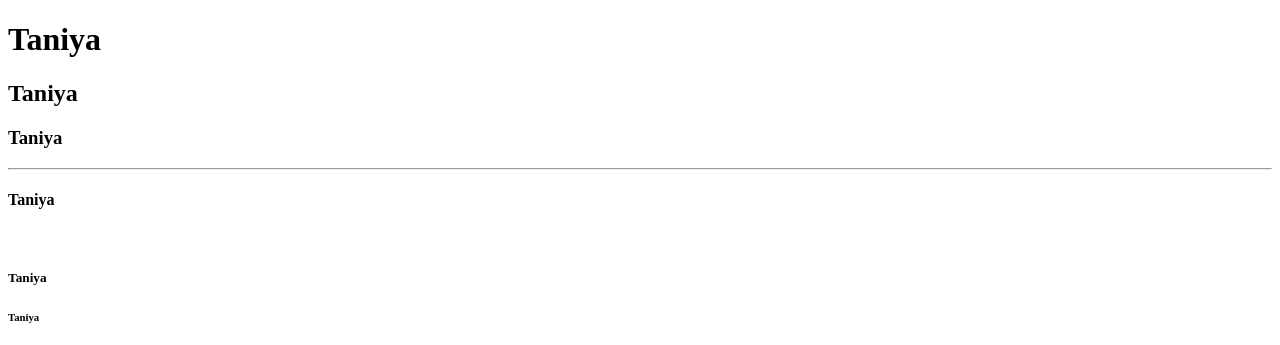
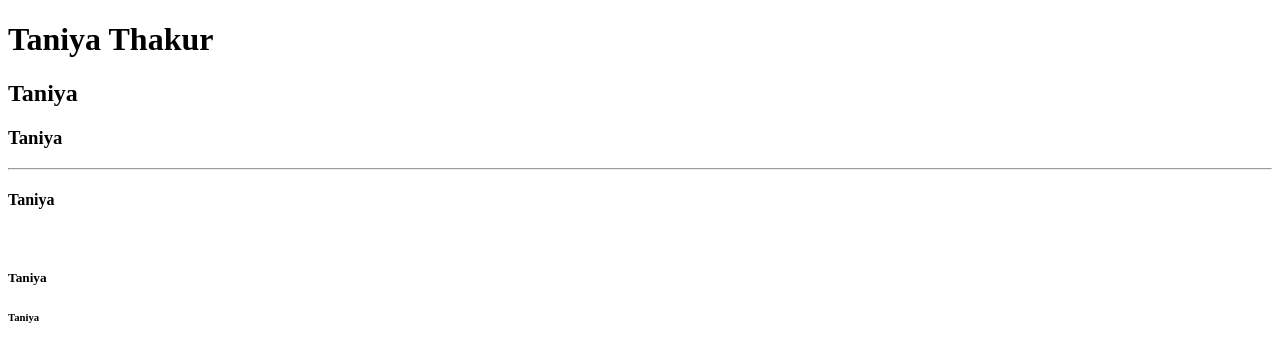
Before and after one commit to TaniyaThakur9117/new, a plain HTML site: page index.html in a window 1280 px wide. Shown: the top 345 px of the page. Drawn offline with Linux system fonts and the light colour scheme.

Commit message:
name added

```diff
--- a/index.html
+++ b/index.html
@@ -6,7 +6,7 @@
     <title>Document</title>
 </head>
 <body>
-    <h1>Taniya</h1>
+    <h1>Taniya Thakur</h1>
     <h2>Taniya</h2>
     <h3>Taniya</h3>
     <hr>
```
Also changed, not shown: 1 other file.
